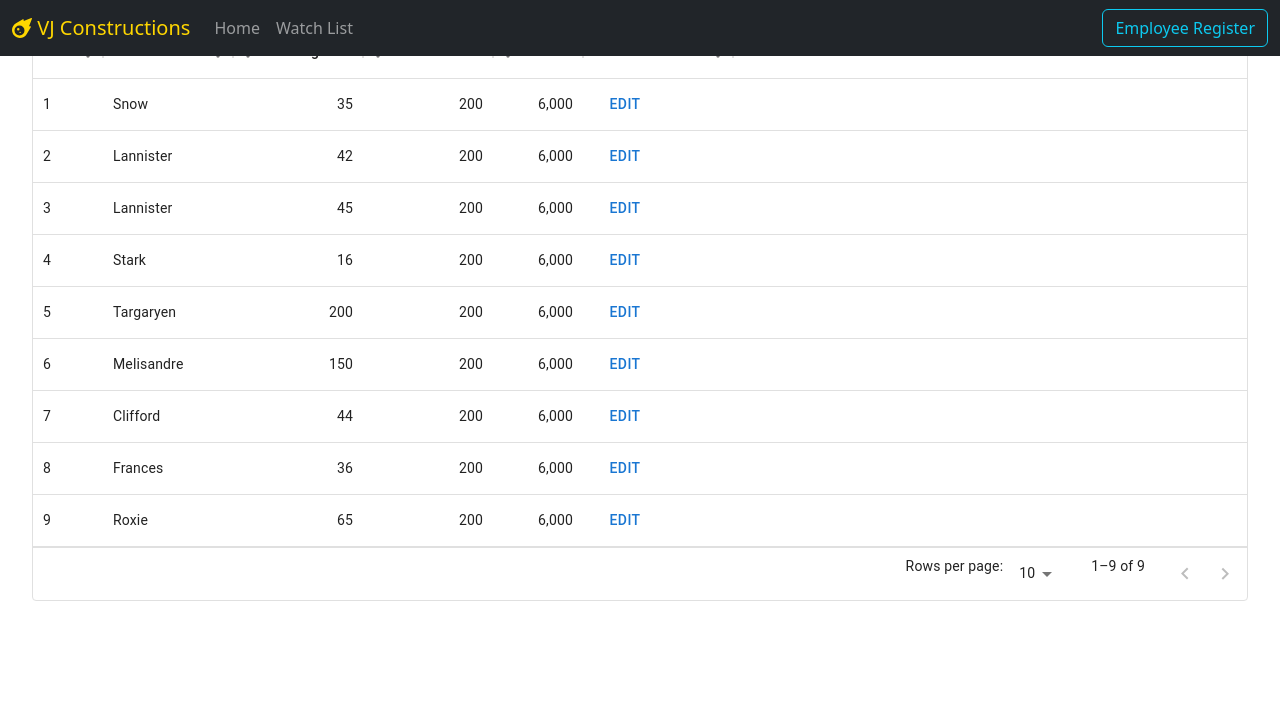
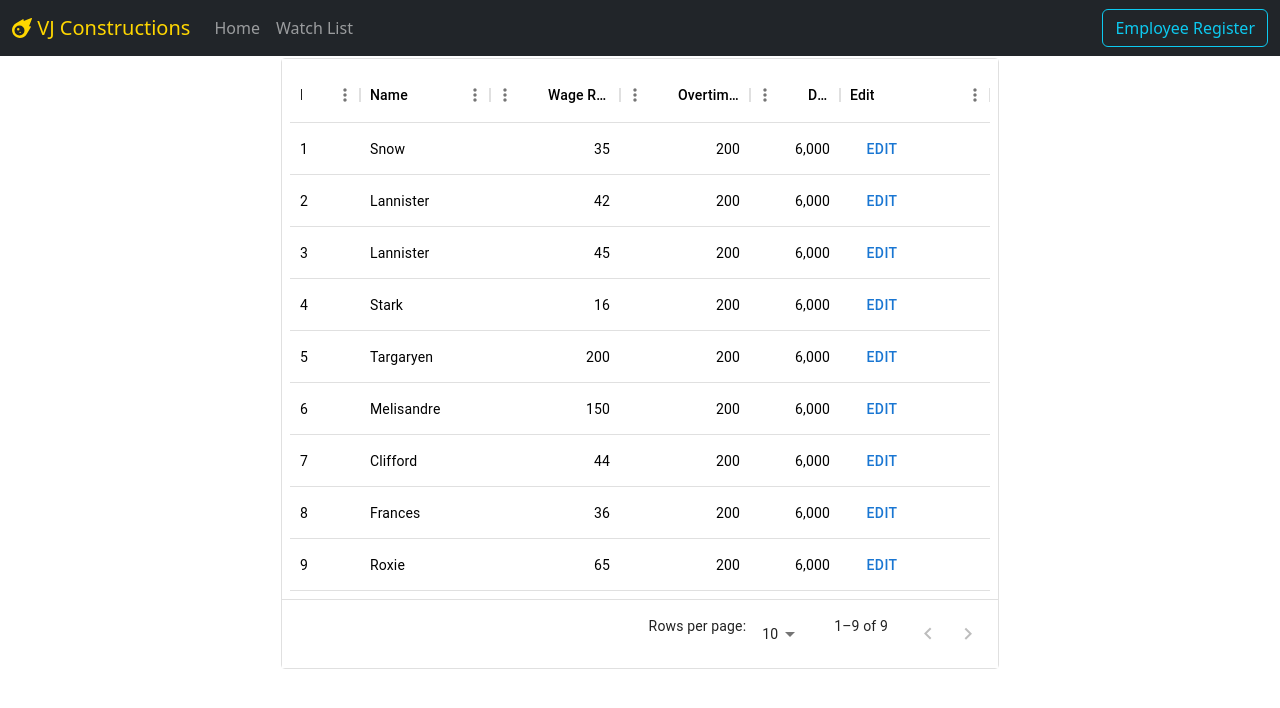
Before and after one commit to antoalex07/emp-reg-frontend, a React (Create React App) app: page /employeeRegister in a window 1280 px wide. Shown: the top 708 px of the page. Built offline with nearby package versions, Linux system fonts and the light colour scheme; no server answers; a web font is replaced by a local one.

Commit message:
design changes implemented

```diff
--- a/src/page/employeeRegister/EmployeeRegister.css
+++ b/src/page/employeeRegister/EmployeeRegister.css
@@ -0,0 +1,8 @@
+.table{
+    display: flex;
+    justify-content: center;
+    margin-top: 3%;
+    position: relative;
+    height: 100%;
+    width: 100%;
+}
--- a/src/page/employeeRegister/EmployeeRegister.js
+++ b/src/page/employeeRegister/EmployeeRegister.js
@@ -80,7 +80,10 @@ const columns = [
         getEmployees();
     }, [])
 
+    console.log(employees);
+
     return (
+      <div className='table'>
         <div style={{ height: 'calc(100% - 80px)', marginTop: -10 }}>
           <DataGrid
             rows={rows}
@@ -93,6 +96,7 @@ const columns = [
             pageSizeOptions={[5, 10]}
           />
         </div>
+      </div>
     );
 }
 
```
Lines whose indentation alone changed are shown as unchanged.
